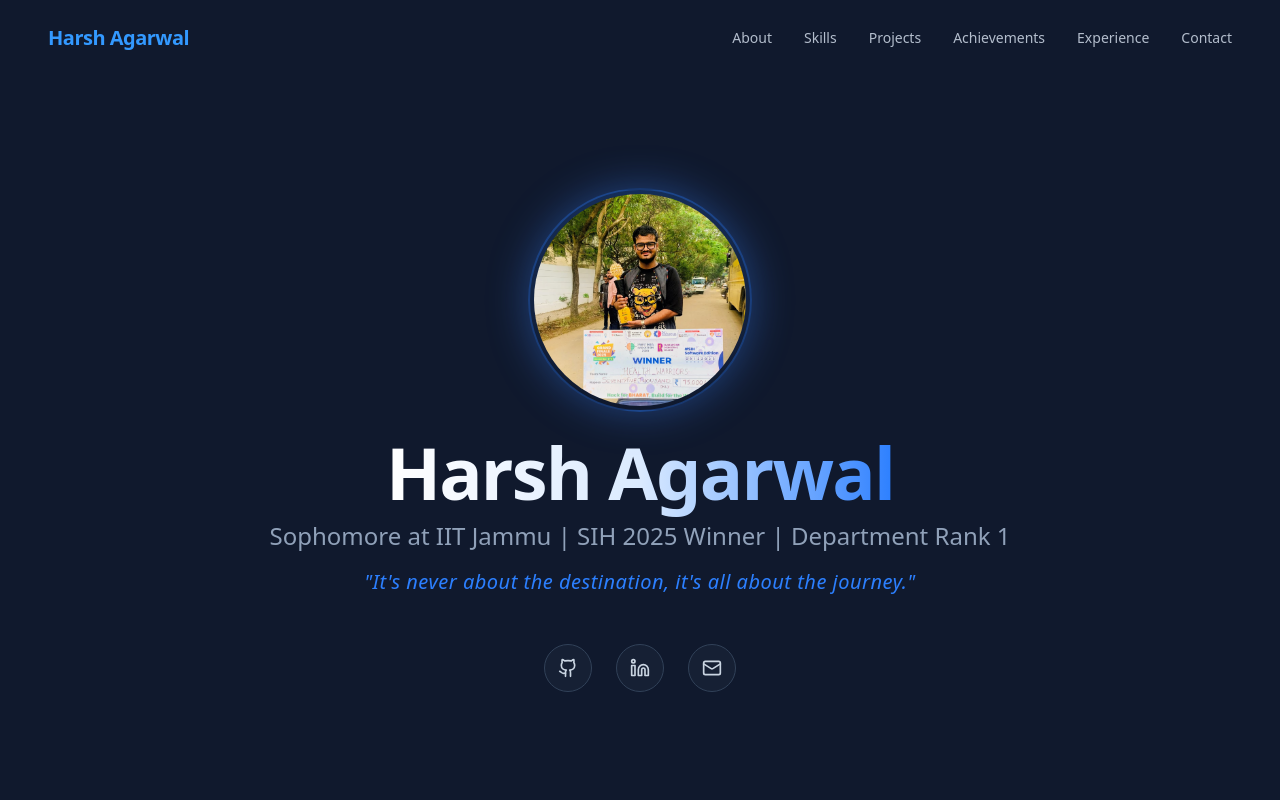
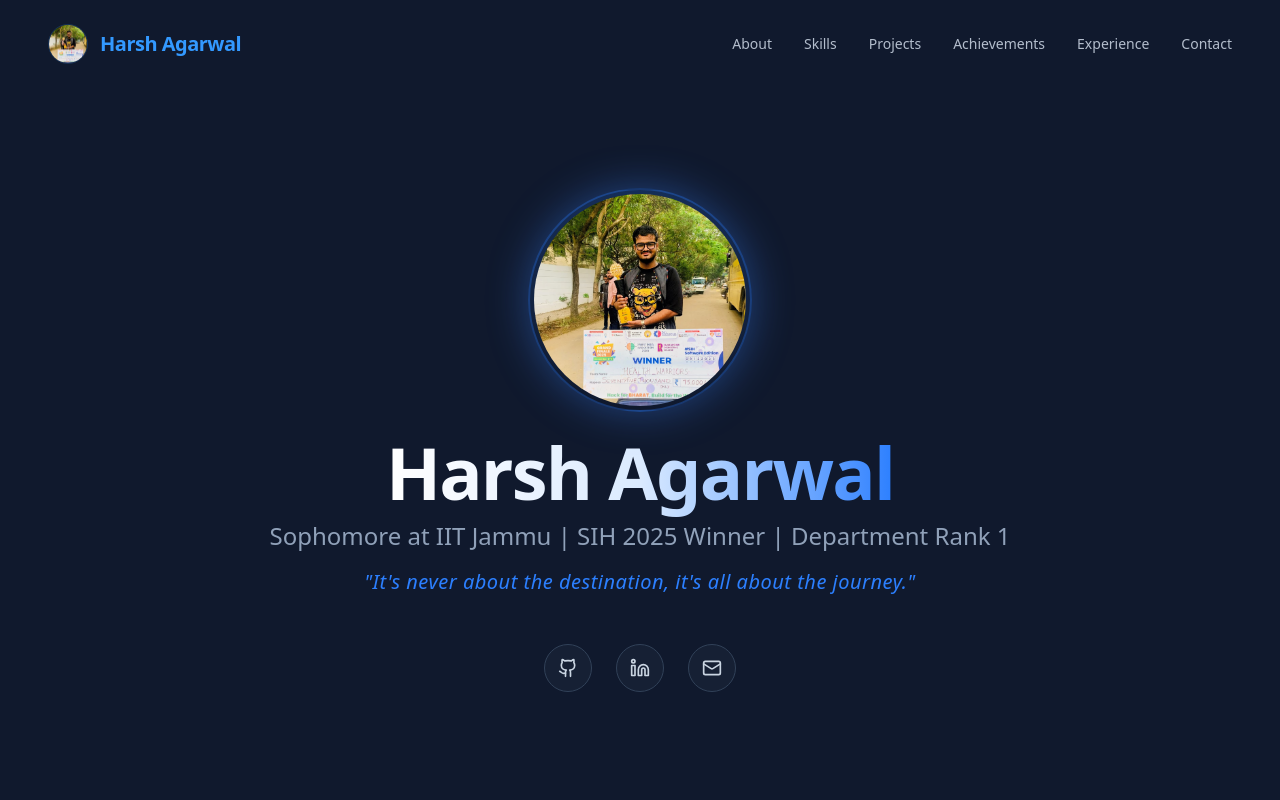
Before and after one commit to hrshagarwal/Portfolio, a Next.js app: page / in a window 1280 px wide. Shown: the top 800 px of the page. Built offline with nearby package versions, Linux system fonts and the light colour scheme.

Commit message:
feat: Update branding and favicon to use profile picture

```diff
--- a/src/app/layout.js
+++ b/src/app/layout.js
@@ -17,6 +17,9 @@
 export const metadata = {
   title: "Harsh Agarwal | Portfolio",
   description: "B.Tech Civil Engineering & Minor in CSE at IIT Jammu. Backend-focused Full Stack Engineer.",
+  icons: {
+    icon: "/images/my_photo.jpeg",
+  },
 };
 
 export default function RootLayout({ children }) {
--- a/src/components/Navbar.js
+++ b/src/components/Navbar.js
@@ -2,6 +2,7 @@
 
 import { useState, useEffect } from "react";
 import { Link } from "react-scroll";
+import Image from "next/image";
 
 export default function Navbar() {
   const [scrolled, setScrolled] = useState(false);
@@ -30,9 +31,19 @@
       }`}
     >
       <div className="container mx-auto px-6 md:px-12 flex justify-between items-center">
-        <div className="text-primary font-bold text-xl tracking-tight">
-          Harsh Agarwal
-        </div>
+        <Link to="hero" smooth={true} duration={500} className="flex items-center gap-3 cursor-pointer">
+          <div className="relative w-8 h-8 md:w-10 md:h-10 rounded-full overflow-hidden border border-primary/20">
+             <Image
+                src="/images/my_photo.jpeg"
+                alt="Logo"
+                fill
+                className="object-cover"
+             />
+          </div>
+          <span className="text-primary font-bold text-xl tracking-tight">
+            Harsh Agarwal
+          </span>
+        </Link>
 
         <div className="hidden md:flex gap-8">
           {navLinks.map((link) => (
```
